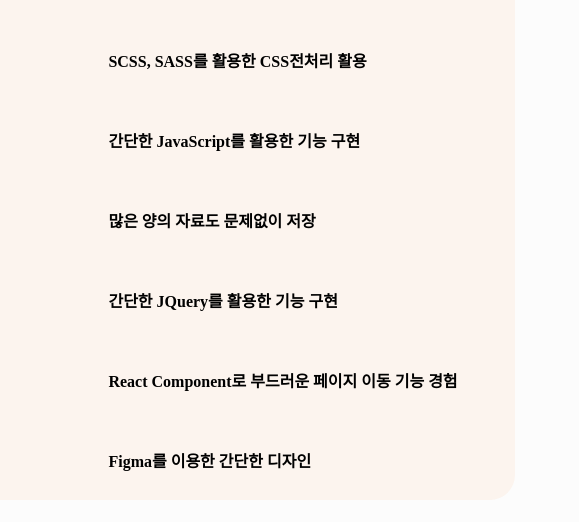
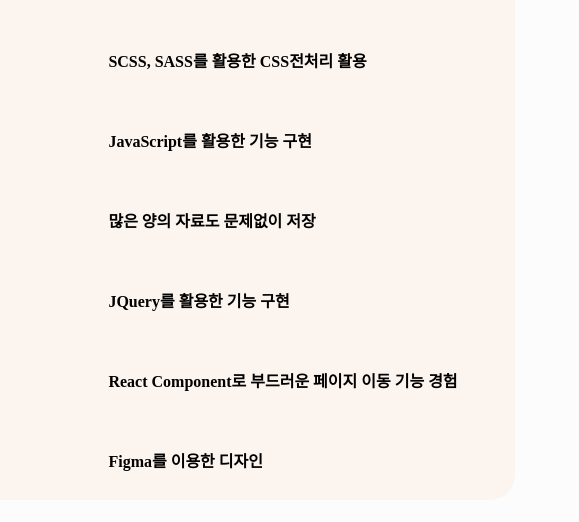
Before and after one commit to Eomtae/Green_PortFolio, a plain HTML site: page index.html in a window 1280 px wide. Shown: the part 1720-2242 px from the top of the page, 701-1280 px from the left. Drawn offline with nearby package versions, Linux system fonts and the light colour scheme; a web font is replaced by a local one.

```diff
--- a/index.html
+++ b/index.html
@@ -104,11 +104,11 @@
                         <p>HTML5를 이용한 레이아웃 구현</p>
                         <p>CSS3를 통한 여러가지 효과</p>
                         <p>SCSS, SASS를 활용한 CSS전처리 활용</p>
-                        <p>간단한 JavaScript를 활용한 기능 구현 </p>
+                        <p>JavaScript를 활용한 기능 구현 </p>
                         <p>많은 양의 자료도 문제없이 저장</p>
-                        <p>간단한 JQuery를 활용한 기능 구현 </p>
+                        <p>JQuery를 활용한 기능 구현 </p>
                         <p>React Component로 부드러운 페이지 이동 기능 경험</p>
-                        <p>Figma를 이용한 간단한 디자인</p>
+                        <p>Figma를 이용한 디자인</p>
                     </div><!-- icon-text//------------>
 
                 </div><!-- icon-layout//------------>
@@ -140,7 +140,7 @@
             <span>#오코완</span>
         </article>
         <article class="address">
-            <p><img src="./img/icon/github-white.png" alt="github" target=”_blank” onclick="window.open('https://github.com/Eomtae')" alt="github" /></p>
+            <p><img src="./img/icon/github-white.png" alt="github" target=”_blank” onclick="window.open('https://github.com/Eomtae')" /></p>
             <p>E-Mail : theum0723@gmail.com</p>
             <p>Phone : 010 - 7255 - 6188</p>
             <p>©copyright 2023 TaeHyeon All rights reserved</p>
```
